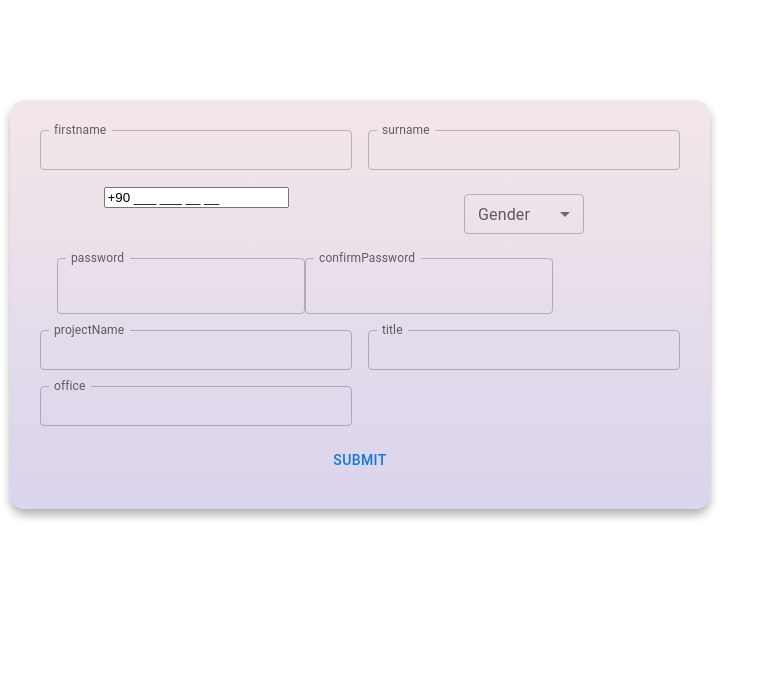
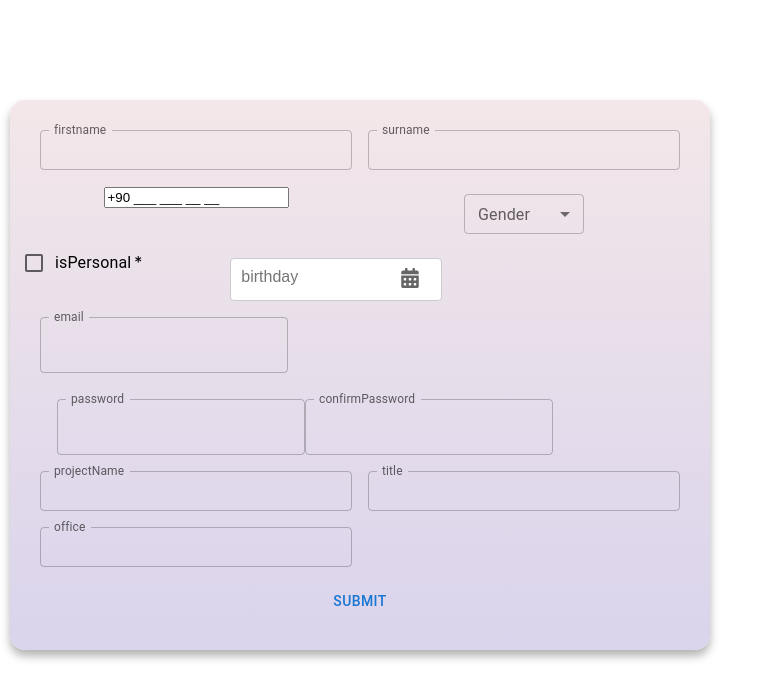
Before and after one commit to helinakdogan/form, a React (Create React App) app: page / in a window 1280 px wide. Shown: the top 698 px of the page, without its empty margins (0-771 px from the left). Built offline with nearby package versions, Linux system fonts and the light colour scheme.

Commit message:
20.07.2023

```diff
--- a/package.json
+++ b/package.json
@@ -5,6 +5,7 @@
   "dependencies": {
     "@emotion/react": "^11.11.1",
     "@emotion/styled": "^11.11.0",
+    "@material/checkbox": "^14.0.0",
     "@mui/material": "^5.14.0",
     "@testing-library/jest-dom": "^5.16.5",
     "@testing-library/react": "^13.4.0",
--- a/src/App.css
+++ b/src/App.css
@@ -44,6 +44,12 @@
 
 .birthday-picker-wrapper {
   position: relative;
+
+}
+
+.input-error {
+  border: 1px solid red;
+  padding: 2px;
 }
 
 /* Styling for the date picker input */
--- a/src/App.js
+++ b/src/App.js
@@ -9,7 +9,9 @@ import MenuItem from "@mui/material/MenuItem";
 import FormControl from "@mui/material/FormControl";
 import Select from "@mui/material/Select";
 import TextField from "@mui/material/TextField";
-import { useForm } from "react-hook-form";
+import Checkbox from "@mui/material/Checkbox";
+import FormControlLabel from "@mui/material/FormControlLabel";
+import { useForm, Controller } from "react-hook-form";
 import DatePicker from "react-datepicker";
 import "./App.css";
 import { FaCalendarAlt } from "react-icons/fa";
@@ -23,8 +25,11 @@ function App() {
     console.log(values);
   };
 
+  const label = { inputProps: { "aria-label": "Checkbox demo" } };
+
   const {
     register,
+    control,
     getValues,
     setValue,
     handleSubmit,
@@ -37,7 +42,7 @@ function App() {
         <form onSubmit={handleSubmit(handleOnSubmit)}>
           <Box sx={{ flexGrow: 1 }}>
             <Grid container spacing={2}>
-              {/* firstname */}
+              {/* firstname DONE */}
               <Grid item xs={6}>
                 <TextField
                   label="firstname"
@@ -62,7 +67,7 @@ function App() {
                 />
               </Grid>
 
-              {/* surname */}
+              {/* surname DONE */}
               <Grid item xs={6}>
                 <TextField
                   label="surname"
@@ -99,14 +104,18 @@ function App() {
                     shrink: true,
                   }}
                   {...register("phoneNumber", {
-                    required: true,
-                    validate: (value) => {
-                      if (value.length === 17) {
-                        return "";
-                      } else return "invalid";
+                    required: "Phone number is required",
+                    pattern: {
+                      value: /\d{3}-\d{3}-\d{4}/,
+                      message:
+                        "Invalid phone number format (e.g., 123-456-7890)",
                     },
                   })}
-                />
+                  error={!!errors.surname}
+                  helperText={errors.surname?.message}
+                >
+                  {(inputProps) => <input type="text" {...inputProps} />}
+                </InputMask>
               </Grid>
 
               {/*
@@ -138,6 +147,7 @@ function App() {
                 helperText={errors.phoneNumber?.message}
               />*/}
 
+              {/* gender DONE */}
               <Grid item xs={6}>
                 <FormControl sx={{ m: 1, minWidth: 120 }} size="small">
                   <InputLabel id="demo-select-small-label">Gender</InputLabel>
@@ -169,45 +179,100 @@ function App() {
                 </FormControl>
               </Grid>
 
-              {/*
+              <Grid sx={8}>
+                <FormControlLabel
+                  required
+                  control={<Checkbox />}
+                  label="isPersonal"
+                  color="secondary"
+                />
+              </Grid>
+
+              {/* birthday */}
               <Grid item xs={6}>
                 <div className="birthday-picker-container">
-                <div className="birthday-picker-wrapper">
+                  <div
+                    className={`birthday-picker-wrapper ${
+                      errors.birthday ? "input-error" : ""
+                    }`}
+                  >
                     <DatePicker
                       label="birthday"
-                    selected={selectedDate}
-                    //onChange={handleDateChange}
-                    //onBlur={validateDatePicker} // Run validation when the date picker loses focus
-                    peekNextMonth
-                    showMonthDropdown
-                    showYearDropdown
-                    placeholderText="Birthday"
-                    dropdownMode="select"
+                      selected={null}
+                      id="birthday"
+                      placeholderText="birthday"
+                      name="birthday"
                       dateFormat="dd/MM/yyyy"
-                    maxDate={new Date()} // Prevent future dates from being selectable
+                      {...register("birthday", {
+                        required: true,
+                        validate: (value) => {
+                          if (!value) {
+                            return "Bu alan zorunludur.";
+                          }
+                          return true;
+                        },
+                      })}
+                      error={!!errors.birthday}
+                      helperText={errors.birthday?.message}
                     />
-                  <FaCalendarAlt className="birthday-picker-icon" />
+                    <FaCalendarAlt className="birthday-picker-icon" />{" "}
                   </div>
-                {error && <div className="error-message">{error}</div>}
                 </div>
               </Grid>
 
+              {/* email DONE*/}
               <Grid item sx={12}>
                 <div className="email-input-container">
                   <TextField
                     label="email"
                     type="email"
-                  placeholder="Email"
                     id="emailInput"
+                    InputLabelProps={{
+                      shrink: true,
+                    }}
+                    {...register("email", {
+                      required: "Email is required",
+                      pattern: {
+                        value: /^[A-Z0-9._%+-]+@[A-Z0-9.-]+\.[A-Z]{2,4}$/i,
+                        message: "Invalid email address",
+                      },
+                    })}
                   />
-                emailError={!!errors.email}
-                emailHelperText={errors.email?.message}
                 </div>
               </Grid>
-            {console.log("render oldu")}
+
+              {/*
+
+
+            <DatePicker
+                      label="birthday"
+                      //selected={selectedDate}
+                      peekNextMonth
+                      showMonthDropdown
+                      showYearDropdown
+                      //laceholderText="Birthday"
+                      inputProps={{ maxLength: 50 }}
+                  InputLabelProps={{
+                    shrink: true,
+                  }}
+                  {...register("surname", {
+                    required: true,
+                    validate: (value) => {
+                      if (!value) {
+                        return "Bu alan zorunludur.";
+                      }
+                      return true;
+                    },
+                  })}
+                      dropdownMode="select"
+                      dateFormat="dd/MM/yyyy"
+                      maxDate={new Date()} // Prevent future dates from being selectable
+                      error={!!errors.birthday}
+                      helperText={errors.birthday?.message}
+                    />
             */}
 
-              {/* password */}
+              {/* password DONE */}
               <Grid item xs={10}>
                 <TextField
                   label="password"
@@ -219,11 +284,14 @@ function App() {
                   {...register("password", {
                     required: true,
                     validate: (value) => {
-                      if (value===null || value.length < 10 ) {
+                      if (value === null || value.length < 10) {
                         return "en az 10 karakter";
-                      } if(getValues("confirmPassword")!==null
-                          && getValues("confirmPassword")!==undefined
-                          && getValues("confirmPassword")!=value){
+                      }
+                      if (
+                        getValues("confirmPassword") !== null &&
+                        getValues("confirmPassword") !== undefined &&
+                        getValues("confirmPassword") != value
+                      ) {
                         return "adam gibi gir";
                       }
                       return true;
@@ -242,11 +310,14 @@ function App() {
                   {...register("confirmPassword", {
                     required: true,
                     validate: (value) => {
-                      if (value===null || value.length < 10 ) {
+                      if (value === null || value.length < 10) {
                         return "en az 10 karakter";
-                      } if(getValues("password")!==null
-                          && getValues("password")!==undefined
-                          && getValues("password")!=value){
+                      }
+                      if (
+                        getValues("password") !== null &&
+                        getValues("password") !== undefined &&
+                        getValues("password") != value
+                      ) {
                         return "adam gibi gir";
                       }
                       return true;
@@ -257,36 +328,7 @@ function App() {
                 />
               </Grid>
 
-              {/*
-             const handlePasswordChange = (e) => {
-    setPassword(e.target.value);
-    setPasswordError("");
-  };
-
-  const handleConfirmPasswordChange = (e) => {
-    setConfirmPassword(e.target.value);
-    setPasswordError("");
-  };
-
-  const validatePassword = () => {
-    if (!password) {
-      setPasswordError("Password is required.");
-    } else if (password.length < 10) {
-      setPasswordError("Password must be at least 10 characters long.");
-    } else {
-      setPasswordError("");
-    }
-  };
-
-  const validateConfirmPassword = () => {
-    if (password !== confirmPassword) {
-      setPasswordError("Passwords do not match.");
-    } else {
-      setPasswordError("");
-    }
-  }; */}
-
-              {/* projectName */}
+              {/* projectName DONE*/}
               <Grid item xs={6}>
                 <TextField
                   label="projectName"
@@ -307,7 +349,7 @@ function App() {
                 ></TextField>
               </Grid>
 
-              {/* title */}
+              {/* title DONE */}
               <Grid item xs={6}>
                 <TextField
                   label="title"
@@ -328,7 +370,7 @@ function App() {
                 ></TextField>
               </Grid>
 
-              {/* office */}
+              {/* office DONE */}
               <Grid item xs={6}>
                 <TextField
                   label="office"
```
Also changed, not shown: 1 other file (tests, documents, lock files or other folders). Lines whose indentation alone changed are shown as unchanged.
